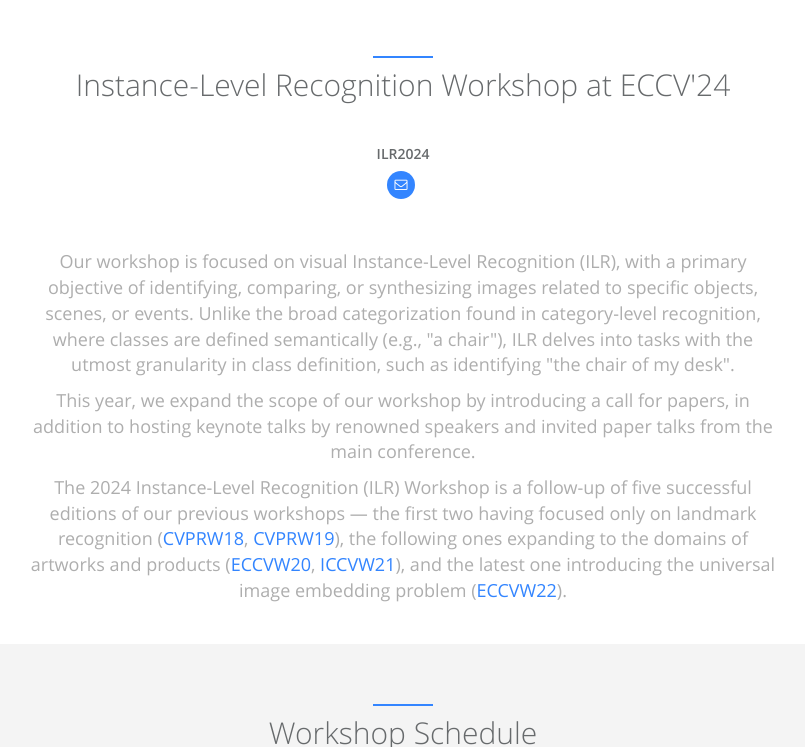
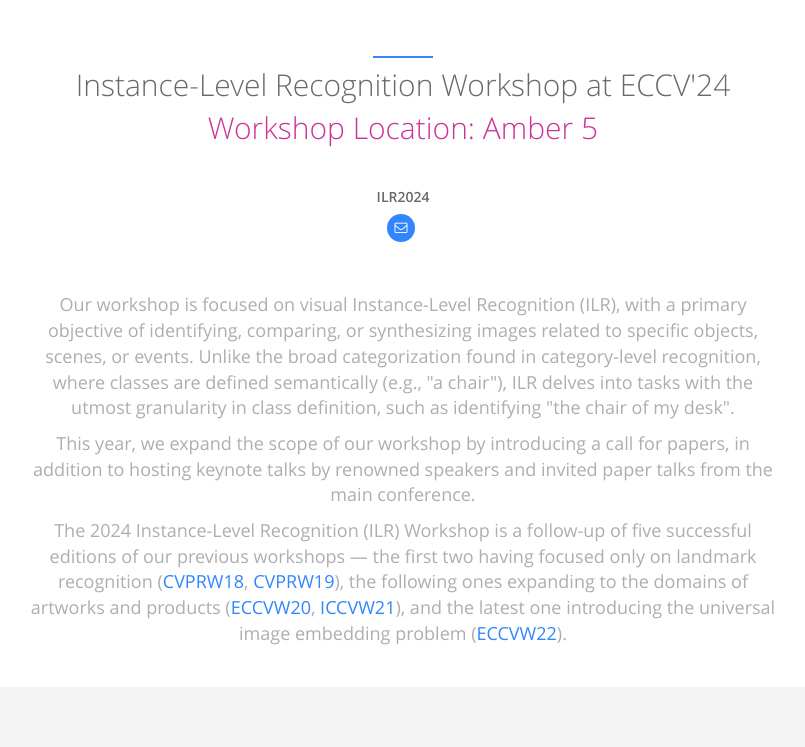
Before and after one commit to ilr-workshop/ECCVW2024, a Jekyll site: the page built from index.html, in a window 1280 px wide and 900 px high, scrolled down 321 px, cut to the strip 153-900 px from the top of the window. Shown: the whole strip, without its empty margins (237-1042 px from the left). Built offline with Jekyll 4.4.1, drawn with Linux system fonts in a browser that asks for light colours.

Commit message:
Update about.html

```diff
--- a/_includes/sections/about.html
+++ b/_includes/sections/about.html
@@ -3,6 +3,7 @@
         <div class="col-lg-12 text-center">
             <div class="navy-line"></div>
             <h1><span data-i18n="about_me.about_me">Instance-Level Recognition Workshop at ECCV'24</span></h1>
+            <h1><span data-i18n="about_me.about_me"><font color="#CC3299">Workshop Location: Amber 5</font></span></h1>
             <!-- <p>Donec sed odio dui. Etiam porta sem malesuada magna mollis euismod.</p> -->
         </div>
     </div>
```
